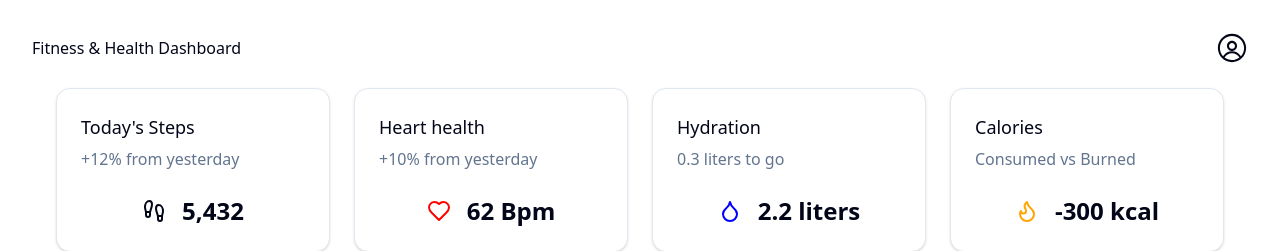
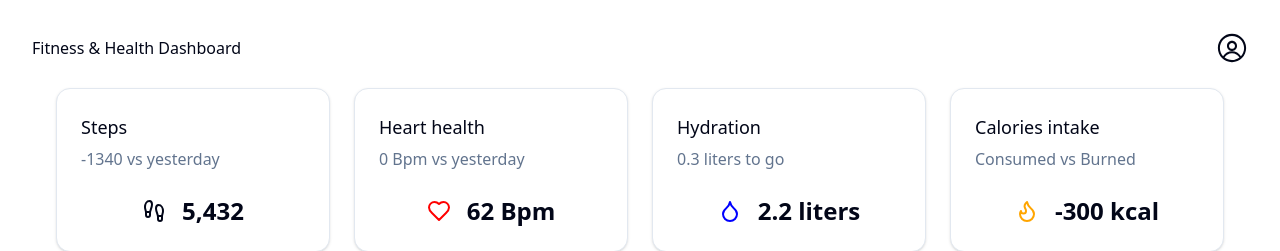
Before and after one commit to magda5281/fitness-dashboard, a Next.js app: page / in a window 1280 px wide. Shown: the top 251 px of the page. Built offline with nearby package versions, Linux system fonts and the light colour scheme.

Commit message:
Update KPI card row and data

```diff
--- a/app/page.tsx
+++ b/app/page.tsx
@@ -9,7 +9,14 @@ export default async function DashboardPage() {
   const fitnessData = await getFitnessData();
   const today = new Date().toISOString().split('T')[0];
   const currentSteps = findByDate(fitnessData.steps, today);
+  const lastSteps = currentSteps
+    ? fitnessData.steps[fitnessData.steps.length - 2]
+    : null;
+
   const heartHealth = findByDate(fitnessData.heartRateData, today);
+  const recentHearHealth = heartHealth
+    ? fitnessData.heartRateData[fitnessData.heartRateData.length - 2]
+    : null;
   const hydration = findByDate(fitnessData.hydration, today);
   const calories = findByDate(fitnessData.calories, today);
 
@@ -21,15 +28,26 @@ export default async function DashboardPage() {
       <div className='p-4 md:p-6 space-y-4'>
         {/* KPI Cards Row */}
         <div className='grid grid-cols-2  lg:grid-cols-4 gap-4 md:gap-6'>
-          <GenericCard title="Today's Steps" description='+12% from yesterday'>
+          <GenericCard
+            title='Steps'
+            description={`${
+              (currentSteps?.steps ?? 0) - (lastSteps?.steps ?? 0)
+            } vs yesterday`}
+          >
             <div className='md:text-2xl font-bold flex items-center justify-center gap-2 md:gap-4'>
-              <Footprints /> {currentSteps?.steps.toLocaleString()}
+              <Footprints /> {currentSteps?.steps.toLocaleString() ?? 0}
             </div>
           </GenericCard>
-          <GenericCard title='Heart health' description='+10% from yesterday'>
+          <GenericCard
+            title='Heart health'
+            description={`${
+              (heartHealth?.avgRestingHR ?? 0) -
+              (recentHearHealth?.avgRestingHR ?? 0)
+            } Bpm vs yesterday`}
+          >
             <div className='md:text-2xl font-bold flex items-center justify-center gap-2 md:gap-4'>
               <Heart color='red' />
-              {heartHealth?.avgRestingHR} Bpm
+              {heartHealth?.avgRestingHR ?? 0} Bpm
             </div>
           </GenericCard>
           <GenericCard
@@ -43,7 +61,7 @@ export default async function DashboardPage() {
               {`${hydration?.current} ${hydration?.unit}`}
             </div>
           </GenericCard>
-          <GenericCard title='Calories' description='Consumed vs Burned'>
+          <GenericCard title='Calories intake' description='Consumed vs Burned'>
             <div className='md:text-2xl font-bold flex items-center justify-center gap-2 md:gap-4'>
               <Flame color='orange' />
               {`${(calories?.consumed ?? 0) - (calories?.burned ?? 0)} ${
--- a/lib/data.ts
+++ b/lib/data.ts
@@ -1,4 +1,6 @@
 import { FitnessData } from '@/types';
+const yesterday = new Date(Date.now() - 86400000).toISOString().split('T')[0];
+const today = new Date().toISOString().split('T')[0];
 
 export const fitnessData: FitnessData = {
   steps: [
@@ -9,7 +11,8 @@ export const fitnessData: FitnessData = {
     { date: '2025-04-05', steps: 8765 },
     { date: '2025-04-06', steps: 10243 },
     { date: '2025-04-07', steps: 5432 },
-    { date: '2025-04-08', steps: 5772 },
+    { date: yesterday, steps: 6772 },
+    { date: today, steps: 5772 },
   ],
 
   heartRateData: [
@@ -24,7 +27,7 @@ export const fitnessData: FitnessData = {
       avgRestingHR: 62,
     },
     {
-      date: '2025-04-06',
+      date: today,
       zones: [
         { name: 'Resting', value: 320, minBpm: 50, maxBpm: 70 },
         { name: 'Fat Burn', value: 145, minBpm: 70, maxBpm: 120 },
@@ -53,7 +56,7 @@ export const fitnessData: FitnessData = {
       ],
     },
     {
-      date: '2025-04-06',
+      date: yesterday,
       startTime: '23:15',
       endTime: '07:30',
       stages: [
@@ -72,8 +75,8 @@ export const fitnessData: FitnessData = {
 
   weightTrend: [
     { date: '2023-01-01', value: 75.3, unit: 'kg' },
-    { date: '2023-02-01', value: 74.1, unit: 'kg' },
-    { date: '2023-03-01', value: 73.2, unit: 'kg' },
+    { date: yesterday, value: 74.1, unit: 'kg' },
+    { date: today, value: 73.2, unit: 'kg' },
   ],
 
   workouts: [
@@ -89,13 +92,13 @@ export const fitnessData: FitnessData = {
   calories: [
     { date: '2023-06-01', consumed: 2200, burned: 1900, unit: 'kcal' },
     { date: '2023-06-02', consumed: 1800, burned: 2100, unit: 'kcal' },
-    { date: '2025-04-07', consumed: 1800, burned: 2100, unit: 'kcal' },
+    { date: today, consumed: 1800, burned: 2100, unit: 'kcal' },
   ],
 
   hydration: [
     { date: '2023-06-01', current: 1.8, goal: 2.5, unit: 'liters' },
     { date: '2023-06-02', current: 2.2, goal: 2.5, unit: 'liters' },
-    { date: '2025-04-07', current: 2.2, goal: 2.5, unit: 'liters' },
+    { date: today, current: 2.2, goal: 2.5, unit: 'liters' },
   ],
 
   vo2max: [
```
